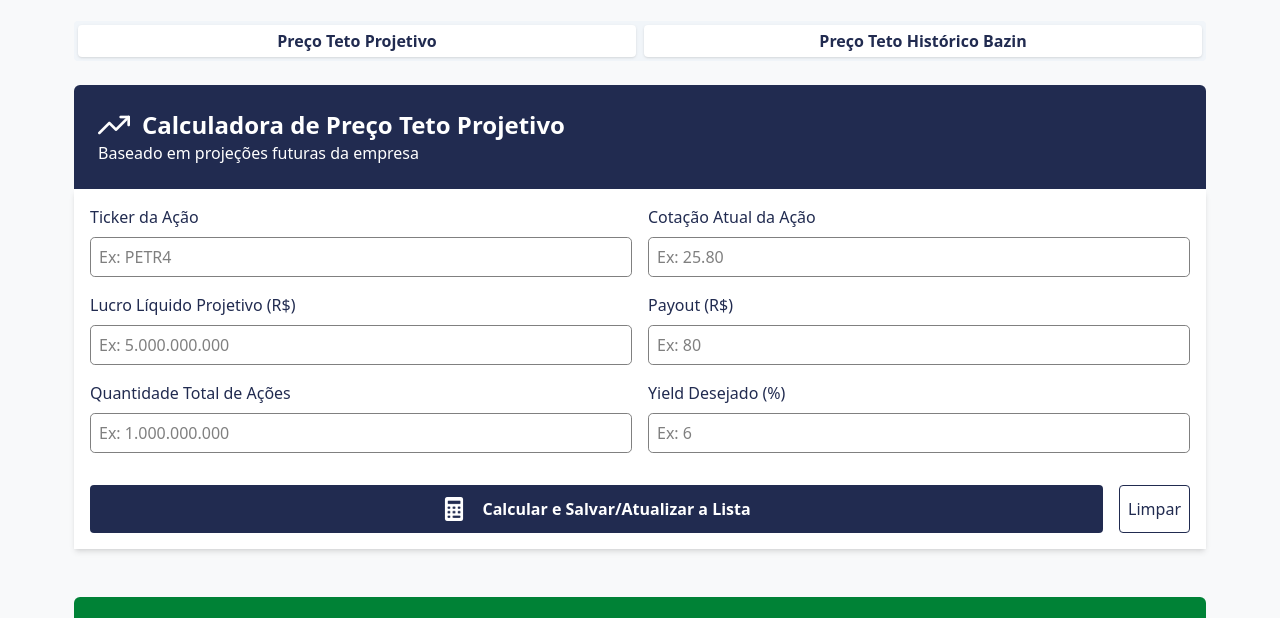
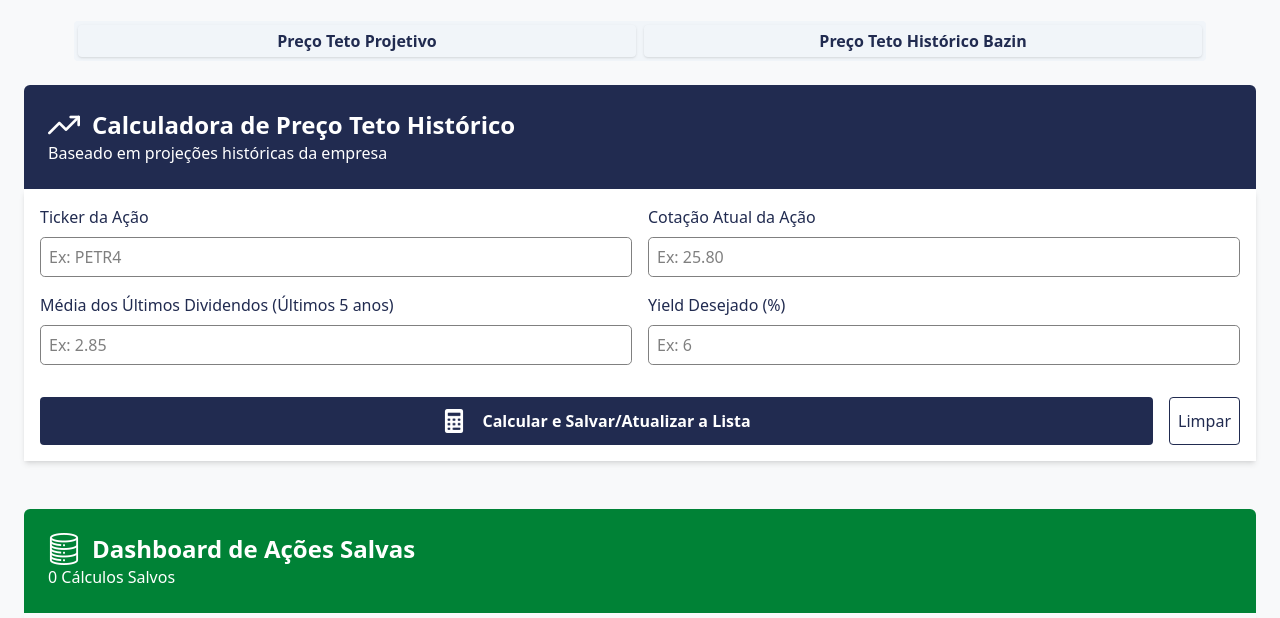
Before and after one commit to KauaGabriell/calculadora-preco-teto, a plain HTML site: page index.html in a window 1280 px wide. Shown: the part 175-793 px from the top of the page. Drawn offline with nearby package versions, Linux system fonts and the light colour scheme.

Commit message:
:construction: Mexendo na lógica do projeto.

```diff
--- a/assets/css/style.css
+++ b/assets/css/style.css
@@ -27,6 +27,13 @@
     display: none;
 }
 
+/*Estilos do controle de navegação entre calculadoras*/
+.radioBG{
+    background-color: white;
+}
+
+
+
 /*Form Styles*/
 .form{
     display: grid;
@@ -49,6 +56,7 @@
     color: var(--main-color);
 }
 
+/*Estilos da Tabela*/
 th{
     color: rgb(95, 95, 95);
     font-weight: 500;
--- a/assets/js/script.js
+++ b/assets/js/script.js
@@ -0,0 +1,57 @@
+/*Scrit executado apenas se o conteúdo HTML for carregado totalmente*/
+document.addEventListener('DOMContentLoaded', () => {
+
+    //Seleção de Elementos
+    //Controle de Navegação(ABAS)
+    const radioProjetivo = document.querySelector('#radio-projetivo');
+    const radioBazin = document.querySelector('#radio-bazin');
+
+    //Seções
+    const secaoProjetivo = document.querySelector('#secao-projetivo');
+    const secaoHistorico = document.querySelector('#secao-historico');
+
+    //Formulários
+    const formProjetivo = document.querySelector('#form-projetivo');
+    const formBazin = document.querySelector('#form-bazin');
+
+    //Elementos do Preço Teto Projetivo
+    const quantidadePapeis = document.querySelector('#total-acoes-projetivo');
+    const lucroLiquido = document.querySelector('#lucro-projetivo');
+    const payoutInput = document.querySelector('#payout-projetivo');
+    const yieldProjetivoInput = document.querySelector('#yield-projetivo');
+
+    formProjetivo.addEventListener('submit', (event) => {
+        event.preventDefault();
+
+
+        console.log(calcularPrecoTetoProjetivo());
+    })
+
+
+
+    function calcularPrecoTetoProjetivo(){
+        const lpa = lucroLiquido.value / quantidadePapeis.value;
+        const payout = payoutInput.value;
+        const yieldProjetivo = yieldProjetivoInput.value;
+        const dpa = payout / lpa
+        const precoTeto = (dpa / yieldProjetivo) / 100;
+
+        return precoTeto;
+    }
+
+
+
+    radioBazin.addEventListener('change', alterarVisibilidade);
+    radioProjetivo.addEventListener('change', alterarVisibilidade);
+    alterarVisibilidade();
+    //Função para controle de navegação de calculadoras.
+    function alterarVisibilidade(){
+        if(radioProjetivo.checked){
+            secaoProjetivo.classList.remove('hidden');
+            secaoHistorico.classList.add('hidden');
+        }else{
+            secaoProjetivo.classList.add('hidden');
+            secaoHistorico.classList.remove('hidden');
+        }
+    }
+});
--- a/index.html
+++ b/index.html
@@ -25,15 +25,15 @@
         <!--Navegador(Alternador de Calculadoras)-->
         <nav class="nav-container">
             <div class="flex p-1 gap-2 bg-(--input-radio-bg) rounded-sm">
-                <input id="secao-projetivo" type="radio" class="sr-only" name="tipo-calculo"
+                <input id="radio-projetivo" type="radio" class="sr-only" name="tipo-calculo"
                     value="projetivo" />
-                <label for="secao-projetivo"
-                    class="flex justify-center items-center w-full text-center bg-white rounded-sm shadow-sm cursor-pointer h-8 font-semibold text-(--main-color)">Preço
+                <label for="radio-projetivo"
+                    class="flex justify-center items-center w-full text-center rounded-sm shadow-sm cursor-pointer h-8 font-semibold text-(--main-color)">Preço
                     Teto Projetivo</label>
 
-                <input id="secao-historico" type="radio" class="sr-only" name="tipo-calculo" value="bazin" />
-                <label for="secao-historico"
-                    class="flex justify-center items-center w-full text-center bg-white rounded-sm shadow-sm cursor-pointer h-8 font-semibold text-(--main-color)">Preço
+                <input id="radio-bazin" type="radio" class="sr-only" name="tipo-calculo" value="bazin" />
+                <label for="radio-bazin"
+                    class="flex justify-center items-center w-full text-center rounded-sm shadow-sm cursor-pointer h-8 font-semibold text-(--main-color)">Preço
                     Teto Histórico Bazin</label>
             </div>
         </nav>
@@ -177,6 +177,7 @@
             <p></p>
         </footer>
     </div>
+    <script src="assets/js/script.js"></script>
 </body>
 
 </html>
```
